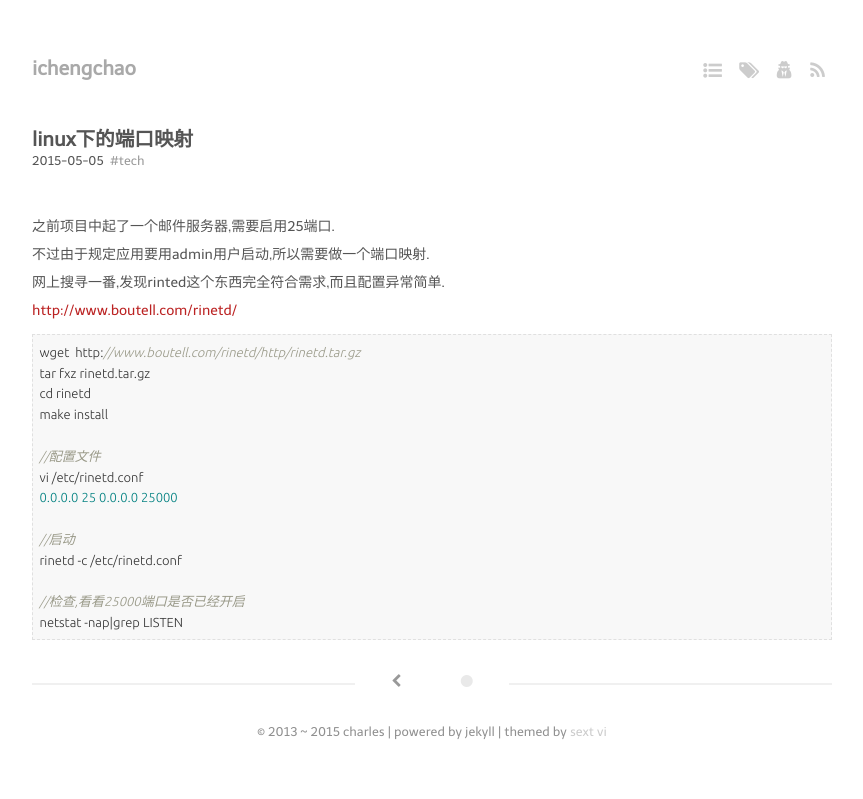
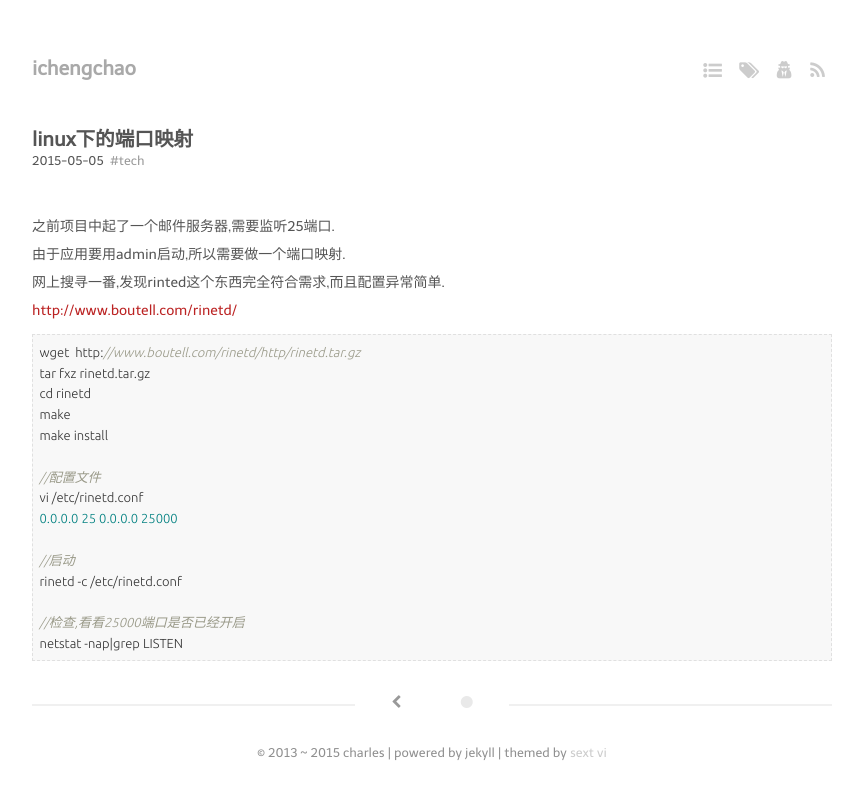
Before and after one commit to ichengchao/ichengchao.github.io, a Jekyll site: the page built from _posts/2015-05-05-port-mapping-on-linux.markdown, in a window 1280 px wide. Shown: the top 799 px of the page, without its empty margins (208-1071 px from the left). Built offline with Jekyll 4.4.1, drawn with Linux system fonts in a browser that asks for light colours; Markdown is read by kramdown in place of the engine named in the settings.

Commit message:
修改文字

```diff
--- a/_posts/2015-05-05-port-mapping-on-linux.markdown
+++ b/_posts/2015-05-05-port-mapping-on-linux.markdown
@@ -7,8 +7,8 @@ tags:
 
 ---
 
-之前项目中起了一个邮件服务器,需要启用25端口.
-不过由于规定应用要用admin用户启动,所以需要做一个端口映射.
+之前项目中起了一个邮件服务器,需要监听25端口.
+由于应用要用admin启动,所以需要做一个端口映射.
 网上搜寻一番,发现rinted这个东西完全符合需求,而且配置异常简单.
 [http://www.boutell.com/rinetd/](http://www.boutell.com/rinetd/)
 
@@ -17,6 +17,7 @@ tags:
 wget  http://www.boutell.com/rinetd/http/rinetd.tar.gz
 tar fxz rinetd.tar.gz
 cd rinetd
+make
 make install
 
 //配置文件
```
